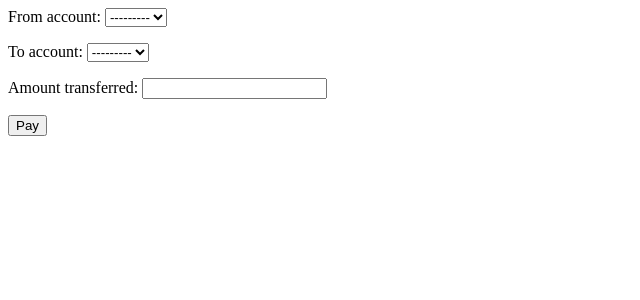
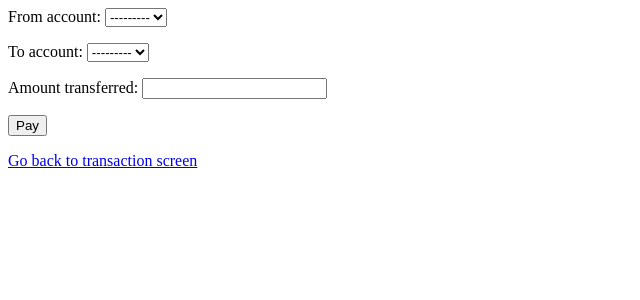
Before and after one commit to richardgiddings/accounts, a Django app: page /payment/ in a window 1280 px wide. Shown: the top 300 px of the page, without its empty margins (0-640 px from the left). Run offline with Django 3.2, Linux system fonts and the light colour scheme.

Commit message:
Add link back to tranasction screen from payments screen

```diff
--- a/accounts/templates/accounts_app/payment.html
+++ b/accounts/templates/accounts_app/payment.html
@@ -12,4 +12,5 @@
     {% endfor %}
 </ul>
 {% endif %}
+<a href="{% url 'transaction_screen' %}">Go back to transaction screen</a>
 {% endblock %}
```
